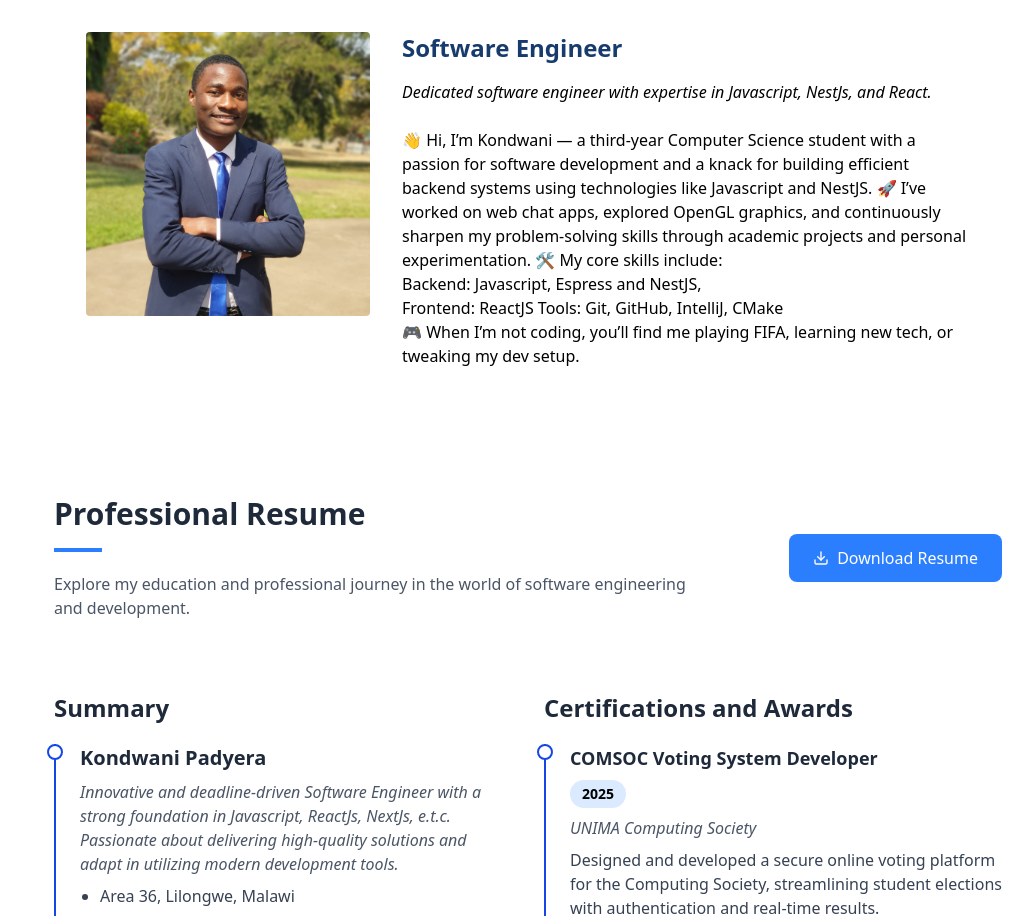
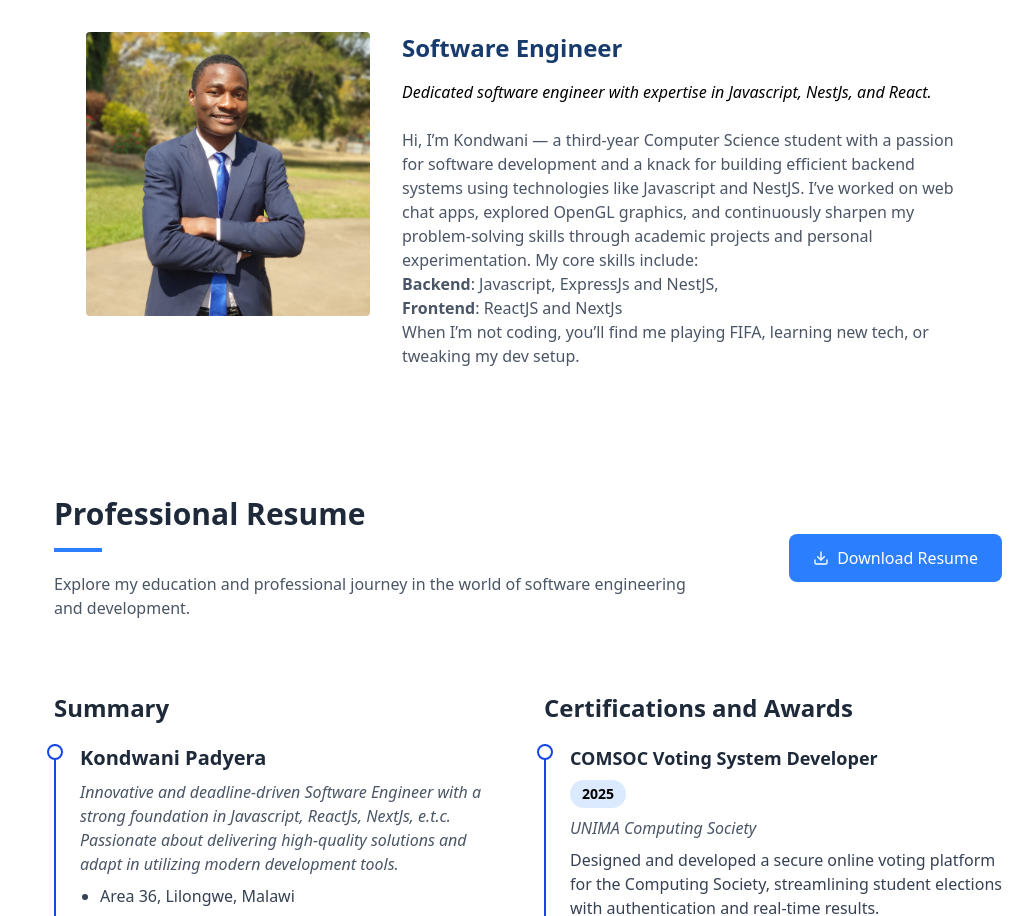
Before and after one commit to KhoTheProgrammer/Portfolio, a React (Vite) app: page / in a window 1280 px wide. Shown: the part 940-1856 px from the top of the page, without its empty margins (262-1280 px from the left). Built offline with nearby package versions, Linux system fonts and the light colour scheme.

Commit message:
Chnaged the font for the about page

```diff
--- a/src/components/About.tsx
+++ b/src/components/About.tsx
@@ -26,7 +26,7 @@ const About = ({id}: SectionProps) => {
           </div>
 
           {/* Text Content */}
-          <div className="lg:w-2/3 pt-4 lg:pt-0" data-aos="fade-left">
+          <div className="lg:w-2/3 pt-4 lg:pt-0" >
             <h3 className="text-2xl font-bold text-[#173b6c] mb-4">
               Software Engineer
             </h3>
@@ -34,16 +34,16 @@ const About = ({id}: SectionProps) => {
               Dedicated software engineer with expertise in Javascript, NestJs,
               and React.
             </p>
-            <p>
-              👋 Hi, I’m Kondwani — a third-year Computer Science student with a
+            <p className="text-gray-600 dark:text-gray-300">
+              Hi, I’m Kondwani — a third-year Computer Science student with a
               passion for software development and a knack for building
               efficient backend systems using technologies like Javascript and
-              NestJS. 🚀 I’ve worked on web chat apps, explored OpenGL graphics,
+              NestJS. I’ve worked on web chat apps, explored OpenGL graphics,
               and continuously sharpen my problem-solving skills through
-              academic projects and personal experimentation. 🛠️ My core skills
-              include:<br></br> Backend: Javascript, Espress and NestJS,{" "}
-              <br></br>Frontend: ReactJS Tools: Git, GitHub, IntelliJ, CMake{" "}
-              <br></br>🎮 When I’m not coding, you’ll find me playing FIFA,
+              academic projects and personal experimentation. My core skills
+              include:<br></br> <span className=" font-bold">Backend</span>: Javascript, ExpressJs and NestJS,{" "}
+              <br></br><span className=" font-bold">Frontend</span>: ReactJS and NextJs
+              <br></br>When I’m not coding, you’ll find me playing FIFA,
               learning new tech, or tweaking my dev setup.
             </p>
           </div>
```
